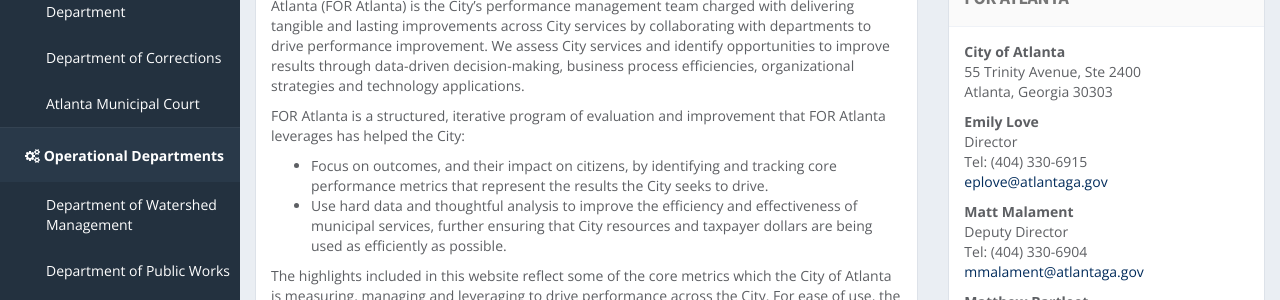
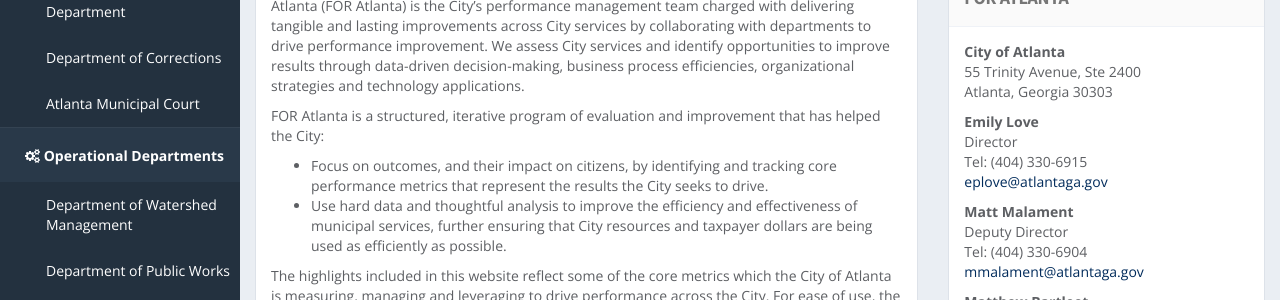
Before and after one commit to foratlanta/foratlanta.github.io, a Jekyll site: the page built from index.html, in a window 1280 px wide and 900 px high. Shown: the part 209-509 px from the top of the window. Built offline with Jekyll 4.4.1, drawn with Linux system fonts in a browser that asks for light colours; nearby versions of some CDN libraries; Markdown is read by kramdown in place of the engine named in the settings.

Commit message:
Update index.html

```diff
--- a/index.html
+++ b/index.html
@@ -11,7 +11,7 @@
       <div class="panel-body">
         <p>Housed within the Mayor’s Office of Innovation Delivery and Performance, Focus On Results Atlanta (FOR Atlanta) is the City’s performance management team charged with delivering tangible and lasting improvements across City services by collaborating with departments to drive performance improvement. We assess City services and identify opportunities to improve results through data-driven decision-making, business process efficiencies, organizational strategies and technology applications.
         </p>
-        <p>FOR Atlanta is a structured, iterative program of evaluation and improvement that FOR Atlanta leverages has helped the City:
+        <p>FOR Atlanta is a structured, iterative program of evaluation and improvement that has helped the City:
           <ul>
             <li>Focus on outcomes, and their impact on citizens, by identifying and tracking core performance metrics that represent the results the City seeks to drive.</li>
             <li>Use hard data and thoughtful analysis to improve the efficiency and effectiveness of municipal services, further ensuring that City resources and taxpayer dollars are being used as efficiently as possible.</li>
```
